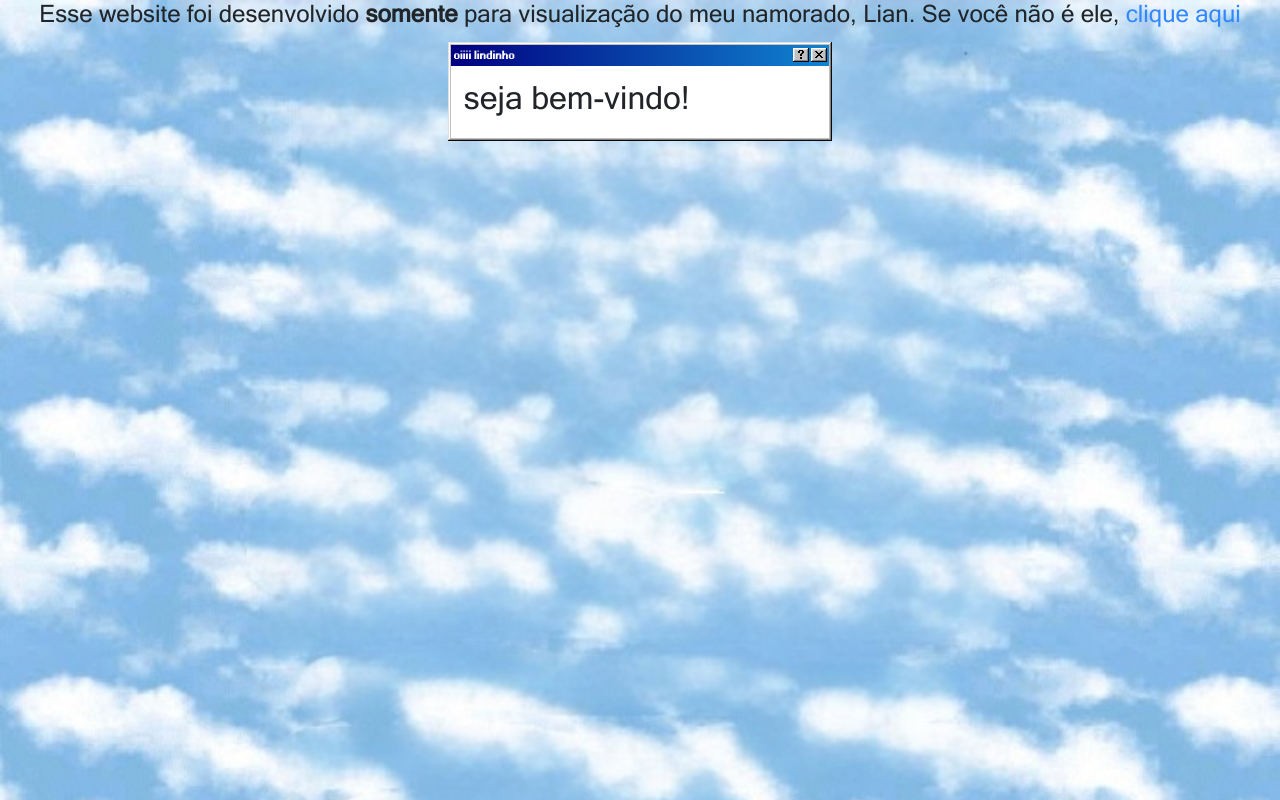
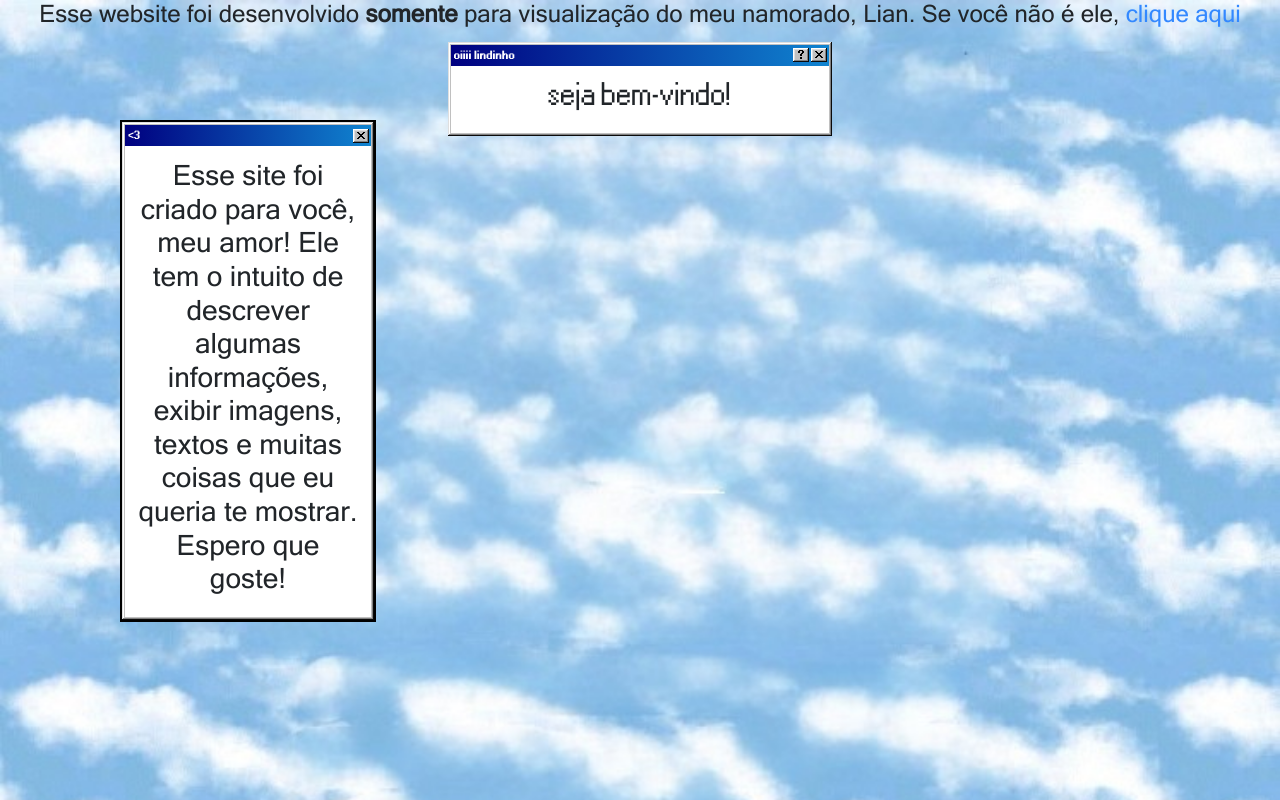
Before and after one commit to gustavo-baps/l, a plain HTML site: page index.html in a window 1280 px wide. Both pictures are taken after a click on the button 801 px from the left and 55 px from the top of the page. Drawn offline with nearby package versions, Linux system fonts and the light colour scheme.

Commit message:
commti 18/09/2024

```diff
--- a/index.html
+++ b/index.html
@@ -10,12 +10,40 @@
     <script src="https://cdn.jsdelivr.net/npm/bootstrap@5.3.3/dist/js/bootstrap.bundle.min.js" integrity="sha384-YvpcrYf0tY3lHB60NNkmXc5s9fDVZLESaAA55NDzOxhy9GkcIdslK1eN7N6jIeHz" crossorigin="anonymous"></script>
 </head>
 <body>
-    <div class="mx-auto" style="text-align: center;"><h4 style="font-family: 'fonteshow';">Esse website foi desenvolvido <strong>somente</strong> para visualização do meu namorado, Lian. Se você não é ele, <a style="color: #3388ff;" onclick="video()"">clique aqui</a></h4></div>
+    <div class="mx-auto" style="text-align: center;"><h4 style="font-family: 'fonteshow';">Esse website foi desenvolvido <strong>somente</strong> para visualização do meu namorado, Lian. Se você não é ele, <a style="color: #3388ff;" onclick="video()">clique aqui</a></h4></div>
     <script>
+        let offset = 0;
         function video(){
-        document.body.innerHTML = '<div  class="mx-auto" style="width: 50vw;"><video id="video"style="width: 100%;" autoplay><source src="./media/bonzi buddy vai tomar no cu piranha..mp4" type="video/mp4"></video></div>';
-        var video = document.getElementById('video');
-        video.removeAttribute('muted');
+            document.body.innerHTML = '<div  class="mx-auto" style="width: 50vw;"><video id="video"style="width: 100%;" autoplay><source src="./media/bonzi buddy vai tomar no cu piranha..mp4" type="video/mp4"></video></div>';
+            var video = document.getElementById('video');
+            video.removeAttribute('muted');
+        }
+        function janela1(){
+            offset+=20
+            var info = document.createElement('div')
+            info.className = 'mx-auto window info'
+            info.style.width = "20vw"
+            info.id = "info"
+            info.style.top = `${100 + offset}px`
+            info.style.left = `${100 + offset}px`
+            info.innerHTML=`
+                <div class="title-bar">
+                <div class="title-bar-text" style="font-size: 0.8vw;"><3</div>
+                    <div class="title-bar-controls">
+                        <button aria-label="Close" id="botao-titulo" onclick=fechaJanela()></button>
+                    </div>
+                </div>
+                <div style="background-color: white; font-size: 1.2vw; padding: 1vw; text-align: center; font-family: 'fonteshow'">
+                    <h3>Esse site foi criado para você, meu amor! Ele tem o intuito de descrever algumas informações, exibir imagens, textos e muitas coisas que eu queria te mostrar. Espero que goste!</h3>
+                </div>
+            `
+            document.body.appendChild(info)
+        }
+        function fechaJanela(){
+            var info = document.getElementById("info")
+            if (info){
+                info.remove()
+            }
         }
     </script>
     <nav>
@@ -23,12 +51,12 @@
             <div class="title-bar">
                 <div class="title-bar-text" style="font-size: 0.8vw;">oiiii lindinho</div>
                 <div class="title-bar-controls">
-                    <button aria-label="Help" id="botao-titulo"></button>
+                    <button aria-label="Help" id="botao-titulo" onclick=janela1()></button>
                     <button aria-label="Close" id="botao-titulo"></button>
                 </div>
             </div>
-            <div style="background-color: white; font-size: 1.2vw; padding: 1vw; font-family: 'fonteshow';">
-                <h2>seja bem-vindo!</h2>
+            <div style="background-color: white; font-size: 1.2vw; padding: 1vw; text-align: center;">
+                <h3>seja bem-vindo!</h3>
             </div>
         </div>
     </nav>
--- a/style.css
+++ b/style.css
@@ -17,3 +17,10 @@ html, body{
     height: auto;
     width: 30vw;
 }
+.info{
+    position: absolute;
+    top: 100px;
+    left: 100px;
+    border: 2px solid #000;
+    z-index: 1000;
+}
```
